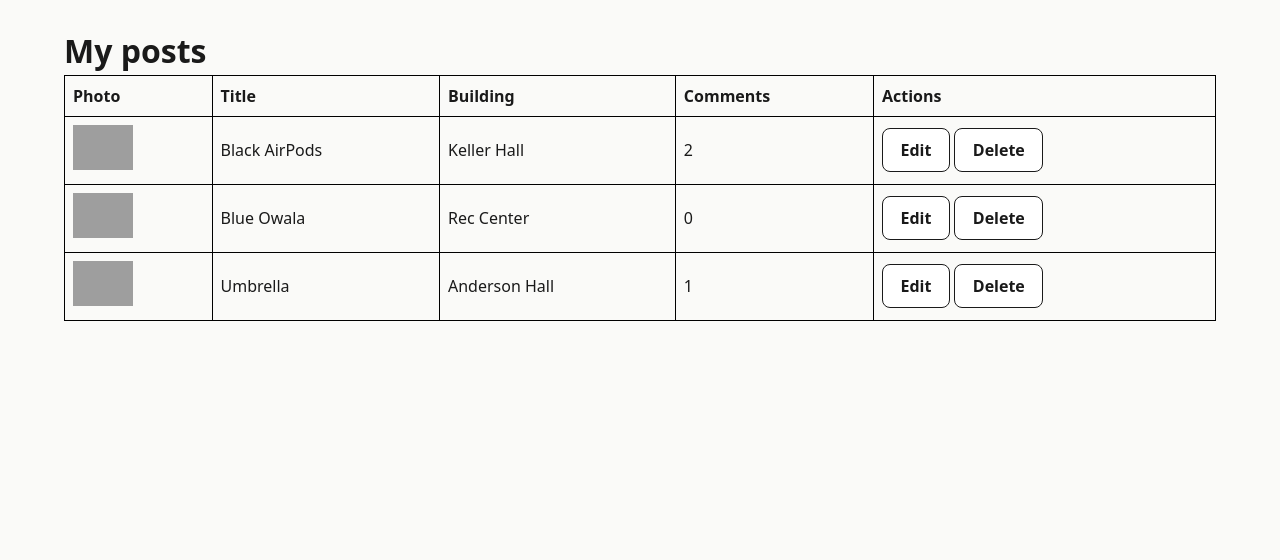
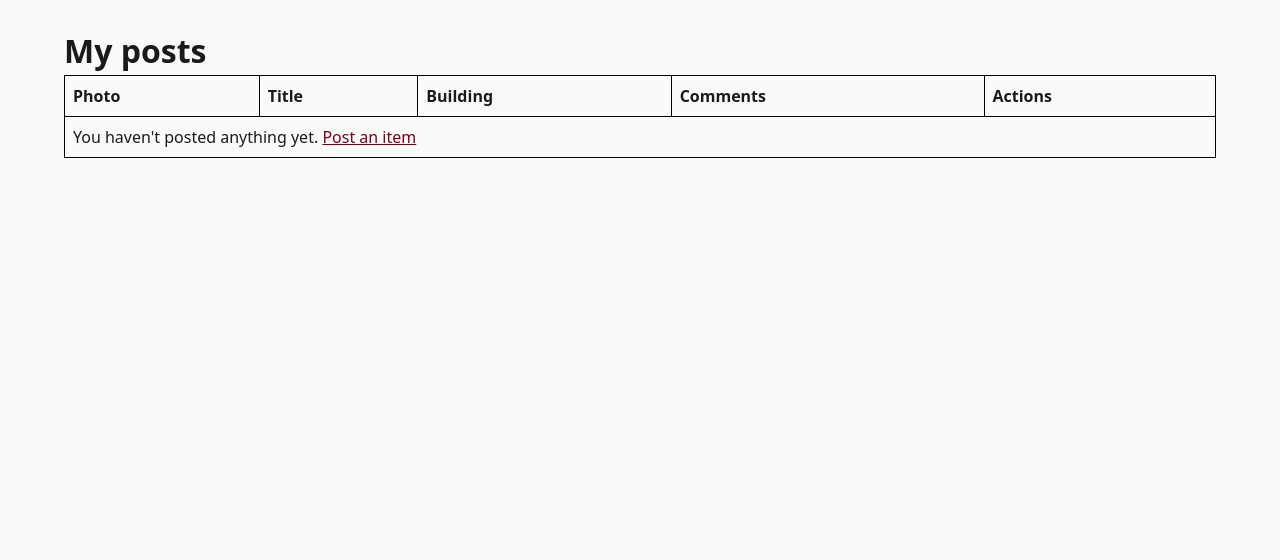
Before and after one commit to CSCI-5117-F26/developing-the-interactive-web-project-1-group-1, a Flask app: page /my-posts in a window 1280 px wide. Shown: the part 77-637 px from the top of the page. Run offline with Flask 3, Linux system fonts and the light colour scheme; the visitor is signed in with stand-in values (Sample User, id 1); data that the repository does not hold is empty; some libraries are stand-ins or nearby versions; grey boxes are pictures that could not be loaded.

Commit message:
My posts and delete

```diff
--- a/src/developing_the_interactive_web_project_1_group_1/app.py
+++ b/src/developing_the_interactive_web_project_1_group_1/app.py
@@ -36,6 +36,28 @@ def login_required(f):
     return decorated
 
 
+def get_own_post(post_id):
+    post = database.get_post(post_id)
+    if post is None:
+        abort(404)
+    if post['user_id'] != session['user_id']:
+        abort(403)
+    return post
+
+def post_form_error(title, location_id, item_id, photo, buildings, item_types, photo_required):
+    # checks the create/edit form. Returns an error message, or None if it's all good
+    has_photo = photo is not None and photo.filename != ''
+    if not title:
+        return "Please enter a title."
+    if location_id not in [b['location_id'] for b in buildings]:
+        return "Please choose a building."
+    if item_id not in [t['item_id'] for t in item_types]:
+        return "Please choose an item type."
+    if photo_required and not has_photo:
+        return "Please add a photo."
+    if has_photo and not photo.mimetype.startswith('image/'):
+        return "The photo must be an image file."
+    return None
 
 @app.template_filter('time_ago')
 def time_ago(when):
@@ -103,18 +125,7 @@ def create_post():
     item_id = request.form.get('item_type', type=int)
     photo = request.files.get('photo')
 
-    error = None
-    if not title:
-        error = "Please enter a title."
-    elif location_id not in [b['location_id'] for b in buildings]:
-        error = "Please choose a building."
-    elif item_id not in [t['item_id'] for t in item_types]:
-        error = "Please choose an item type."
-    elif photo is None or photo.filename == '':
-        error = "Please add a photo."
-    elif not photo.mimetype.startswith('image/'):
-        error = "The photo must be an image file."
-
+    error = post_form_error(title, location_id, item_id, photo, buildings, item_types, photo_required=True)
     if error:
         return render_template('create_post.html', buildings=buildings, item_types=item_types,
                                error=error, form=request.form), 400
@@ -126,13 +137,50 @@ def create_post():
 @app.route('/my-posts')
 @login_required
 def my_posts():
-    # demo data until we have a database
-    posts = [
-        {'title': 'Black AirPods', 'building': 'Keller Hall', 'comments': 2},
-        {'title': 'Blue Owala', 'building': 'Rec Center', 'comments': 0},
-        {'title': 'Umbrella', 'building': 'Anderson Hall', 'comments': 1},
-    ]
+    posts = database.get_posts_for_user(session['user_id'])
     return render_template('my_posts.html', posts=posts)
+
+@app.route('/posts/<int:post_id>/edit', methods=['GET', 'POST'])
+@login_required
+def edit_post(post_id):
+    post = get_own_post(post_id)
+    buildings = database.get_buildings()
+    item_types = database.get_item_types()
+
+    if request.method == 'GET':
+        # fill the form with what's saved now
+        form = {'title': post['title'], 'details': post['description'] or '',
+                'building': str(post['tag_location']), 'item_type': str(post['tag_item'])}
+        error = None
+        if request.args.get('too_big'):
+            error = "File is too large. Upload size limit is 10MB"
+        return render_template('create_post.html', post=post, buildings=buildings,
+                               item_types=item_types, form=form, error=error)
+
+    title = request.form.get('title', '').strip()
+    description = request.form.get('details', '').strip()
+    location_id = request.form.get('building', type=int)
+    item_id = request.form.get('item_type', type=int)
+    photo = request.files.get('photo')
+
+    error = post_form_error(title, location_id, item_id, photo, buildings, item_types, photo_required=False)
+    if error:
+        return render_template('create_post.html', post=post, buildings=buildings, item_types=item_types,
+                               error=error, form=request.form), 400
+
+    if photo is not None and photo.filename != '':
+        database.update_post(post_id, session['user_id'], title, description, location_id, item_id,
+                             photo.filename, photo.read())
+    else:
+        database.update_post(post_id, session['user_id'], title, description, location_id, item_id)
+    return redirect(url_for('my_posts'))
+
+@app.route('/posts/<int:post_id>/delete', methods=['POST'])
+@login_required
+def delete_post(post_id):
+    get_own_post(post_id)
+    database.delete_post(post_id, session['user_id'])
+    return redirect(url_for('my_posts'))
 
 @app.route('/images/<int:photo_id>')
 def image(photo_id):
@@ -144,6 +192,9 @@ def image(photo_id):
 
 @app.errorhandler(413)
 def too_large(e):
+    # editing: send them back to their edit page, which shows the message
+    if request.endpoint == 'edit_post':
+        return redirect(url_for('edit_post', post_id=request.view_args['post_id'], too_big=1))
     return render_template('create_post.html', buildings=database.get_buildings(),
                            item_types=database.get_item_types(),
                            error="File is too large. Upload size limit is 10MB"), 413
--- a/src/developing_the_interactive_web_project_1_group_1/database.py
+++ b/src/developing_the_interactive_web_project_1_group_1/database.py
@@ -100,3 +100,54 @@ def get_posts(search=None, location_id=None, item_id=None, limit=20):
                 params + [limit],
             )
             return cur.fetchall()
+
+def get_post(post_id):
+    pool.open()
+    with pool.connection() as conn:
+        with conn.cursor() as cur:
+            cur.execute("SELECT * FROM posts WHERE post_id = %s", (post_id,))
+            return cur.fetchone()
+
+def get_posts_for_user(user_id):
+    pool.open()
+    with pool.connection() as conn:
+        with conn.cursor() as cur:
+            cur.execute(
+                """SELECT posts.post_id, posts.photo_id, posts.title, tag_building.building_name,
+                          COUNT(comments.comment_id) AS comment_count
+                   FROM posts
+                   JOIN tag_building ON posts.tag_location = tag_building.location_id
+                   LEFT JOIN comments ON comments.post_id = posts.post_id
+                   WHERE posts.user_id = %s
+                   GROUP BY posts.post_id, tag_building.building_name
+                   ORDER BY posts.created_at DESC""",
+                (user_id,),
+            )
+            return cur.fetchall()
+
+def update_post(post_id, user_id, title, description, location_id, item_id, image_name=None, image_data=None):
+    pool.open()
+    with pool.connection() as conn:
+        with conn.cursor() as cur:
+            cur.execute(
+                """UPDATE posts SET title = %s, description = %s, tag_location = %s, tag_item = %s
+                   WHERE post_id = %s AND user_id = %s
+                   RETURNING photo_id""",
+                (title, description, location_id, item_id, post_id, user_id),
+            )
+            row = cur.fetchone()
+            if row is not None and image_data is not None:
+                cur.execute(
+                    "UPDATE images SET image_name = %s, image_data = %s WHERE photo_id = %s",
+                    (image_name, image_data, row['photo_id']),
+                )
+
+def delete_post(post_id, user_id):
+    pool.open()
+    with pool.connection() as conn:
+        with conn.cursor() as cur:
+            cur.execute("DELETE FROM posts WHERE post_id = %s AND user_id = %s RETURNING photo_id",
+                        (post_id, user_id))
+            row = cur.fetchone()
+            if row is not None:
+                cur.execute("DELETE FROM images WHERE photo_id = %s", (row['photo_id'],))
--- a/src/developing_the_interactive_web_project_1_group_1/static/style.css
+++ b/src/developing_the_interactive_web_project_1_group_1/static/style.css
@@ -221,6 +221,11 @@ main {
   width: 60px;
 }
 
+.post-actions {
+  display: flex;
+  gap: 0.5rem;
+}
+
 @media (max-width: 700px) {
   .site-header {
     flex-direction: column;
--- a/src/developing_the_interactive_web_project_1_group_1/templates/my_posts.html
+++ b/src/developing_the_interactive_web_project_1_group_1/templates/my_posts.html
@@ -16,16 +16,25 @@
   <tbody>
     {% for post in posts %}
     <tr>
-      <td><img src="https://picsum.photos/400/300" alt="photo of {{ post.title }}" class="post-thumb"></td>
+      <td><img src="{{ url_for('image', photo_id=post.photo_id) }}" alt="photo of {{ post.title }}" class="post-thumb"></td>
       <td>{{ post.title }}</td>
-      <td>{{ post.building }}</td>
-      <td>{{ post.comments }}</td>
+      <td>{{ post.building_name }}</td>
+      <td>{{ post.comment_count }}</td>
       <td>
         <div class="post-actions">
-          <button type="button">Edit</button>
-          <button type="button">Delete</button>
+          <form action="{{ url_for('edit_post', post_id=post.post_id) }}" method="get">
+            <button type="submit">Edit</button>
+          </form>
+          <form action="{{ url_for('delete_post', post_id=post.post_id) }}" method="post"
+                onsubmit="return confirm('Delete this post?');">
+            <button type="submit">Delete</button>
+          </form>
         </div>
       </td>
+    </tr>
+    {% else %}
+    <tr>
+      <td colspan="5">You haven't posted anything yet. <a href="{{ url_for('create_post') }}">Post an item</a></td>
     </tr>
     {% endfor %}
   </tbody>
```
Also changed, not shown: src/developing_the_interactive_web_project_1_group_1/templates/create_post.html (+22 -1 lines).
